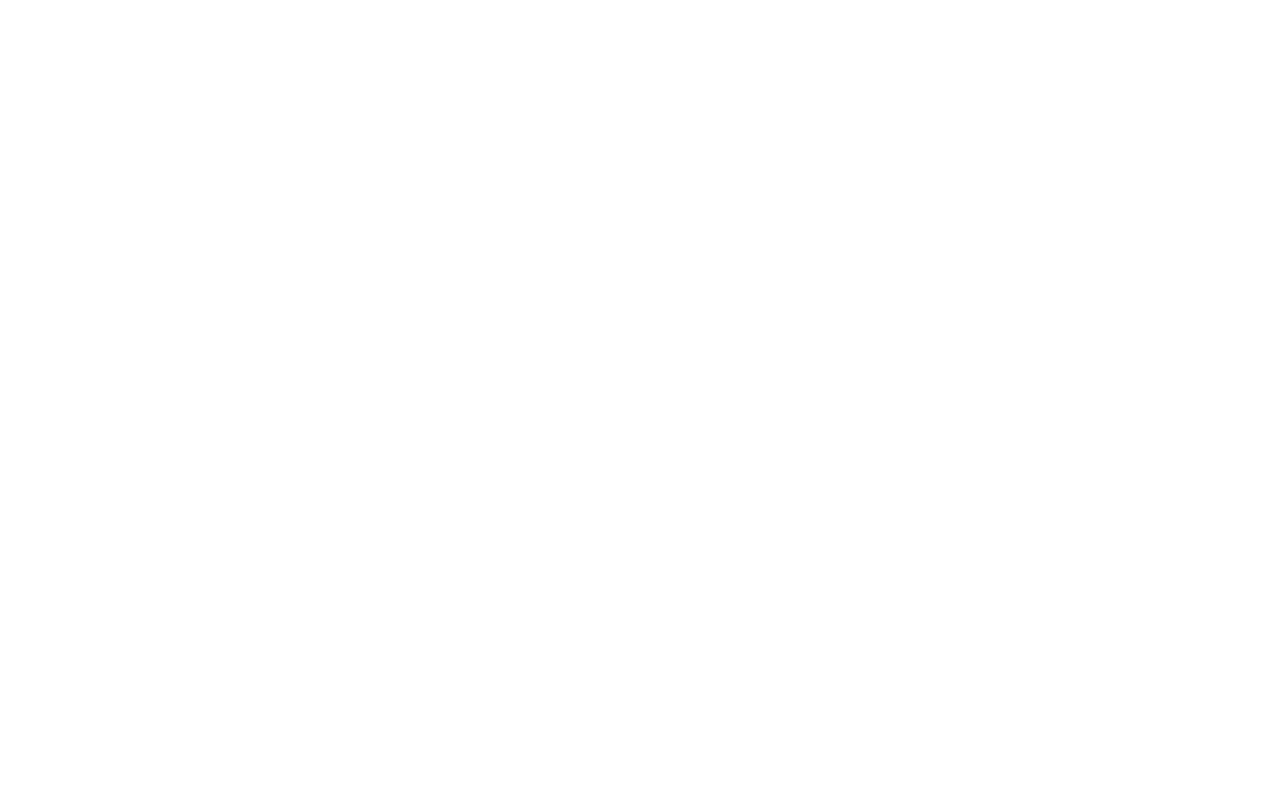
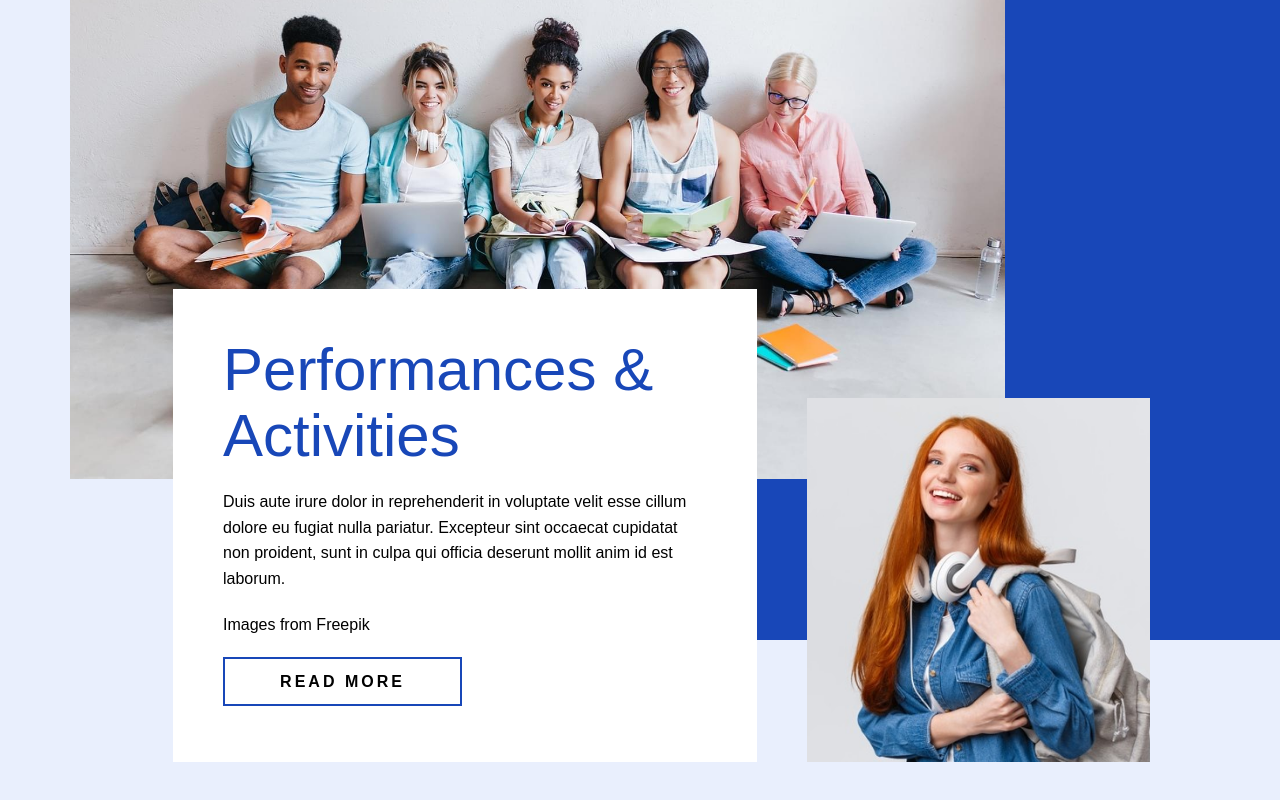
Before and after one commit to jihunv8/publishing-prac--music-edu, a React (Create React App) app: page / in a window 1280 px wide. Shown: the part 2993-3793 px from the top of the page. Before the commit the page ends 2833 px from the top, so only its background shows below. Built offline with nearby package versions, Linux system fonts and the light colour scheme; a web font is replaced by a local one.

Commit message:
[add]Home => Section5 컴포넌트 추가

```diff
--- /dev/null
+++ b/src/components/home/section5/Contents.jsx
@@ -0,0 +1,60 @@
+import styled from 'styled-components';
+
+function Contents() {
+  return (
+    <ContentsWrapper>
+      <Title>Performances &#38; Activities</Title>
+      <Text>
+        Duis aute irure dolor in reprehenderit in voluptate velit esse cillum dolore eu fugiat nulla pariatur. Excepteur
+        sint occaecat cupidatat non proident, sunt in culpa qui officia deserunt mollit anim id est laborum.
+      </Text>
+      <ImageSource>Images from Freepik</ImageSource>
+      <ReadMoreButton>READ MORE</ReadMoreButton>
+    </ContentsWrapper>
+  );
+}
+
+export default Contents;
+
+const ContentsWrapper = styled.div`
+  background-color: #fff;
+  width: 584px;
+  padding: 30px 50px 56px;
+`;
+
+const Title = styled.h2`
+  margin-top: 18px;
+  color: #1847b8;
+  font-size: 3.75rem;
+  font-weight: normal;
+  font-family: oswald, sans-serif;
+  line-height: 110%;
+`;
+
+const Text = styled.div`
+  margin-top: 20px;
+  line-height: 160%;
+`;
+
+const ImageSource = styled.div`
+  margin-top: 20px;
+  line-height: 160%;
+`;
+
+const ReadMoreButton = styled.button`
+  width: 239px;
+  height: 49px;
+  margin-top: 20px;
+  display: flex;
+  justify-content: center;
+  align-items: center;
+  letter-spacing: 0.1875rem;
+  font-weight: bold;
+  background-color: rgba(0, 0, 0, 0);
+  border: 2px solid #1847b8;
+
+  &:hover {
+    background-color: #1847b8;
+    color: #fff;
+  }
+`;
--- /dev/null
+++ b/src/components/home/section5/Section5.jsx
@@ -0,0 +1,61 @@
+import styled from 'styled-components';
+import { contentsAreaXLarge } from '../../../global-style/style-util/mediaSize.js';
+import backImage from '../../../images/vbvf-min.jpg';
+import frontImage from '../../../images/estyle-education-concept-cheerful-good-looking-redhead-female-student-with-foxy-long-hair-wearing-headphones-neck-backpack-.jpg';
+
+import Contents from './Contents.jsx';
+
+function Section5() {
+  return (
+    <Section5Wrapper>
+      <BackShape />
+      <ContentsArea>
+        <BackImage />
+        <ContentsContainer>
+          <Contents />
+          <FrontImage />
+        </ContentsContainer>
+      </ContentsArea>
+    </Section5Wrapper>
+  );
+}
+
+export default Section5;
+
+const Section5Wrapper = styled.section`
+  background-color: #e9effd;
+  position: relative;
+`;
+
+const BackShape = styled.div`
+  background-color: #1847b8;
+  height: 800px;
+  margin: 0 0 0 50%;
+`;
+
+const ContentsArea = styled.div`
+  width: ${contentsAreaXLarge};
+  padding: 88px 0 60px;
+  margin: -800px auto 0;
+`;
+
+const BackImage = styled.div`
+  background: url(${backImage}) no-repeat center / cover;
+  width: 935px;
+  height: 551px;
+`;
+
+const ContentsContainer = styled.div`
+  padding-left: 103px;
+  padding-right: 60px;
+  margin-top: -190px;
+  display: flex;
+  align-items: flex-end;
+`;
+
+const FrontImage = styled.div`
+  margin-left: 50px;
+  background: url(${frontImage}) no-repeat center / cover;
+  height: 364px;
+  flex-grow: 1;
+`;
--- a/src/page/Home.jsx
+++ b/src/page/Home.jsx
@@ -5,6 +5,7 @@
 import Section2 from '../components/home/Section2';
 import Section3 from '../components/home/Section3';
 import Section4 from '../components/home/section4/Section4';
+import Section5 from '../components/home/section5/Section5';
 
 const HomeWrapper = styled.div``;
 
@@ -16,6 +17,7 @@
       <Section2 />
       <Section3 />
       <Section4 />
+      <Section5 />
     </HomeWrapper>
   );
 }
```
Also changed, not shown: src/images/estyle-education-concept-cheerful-good-looking-redhead-female-student-with-foxy-long-hair-wearing-headphones-neck-backpack-.jpg (added), src/images/vbvf-min.jpg (added).
